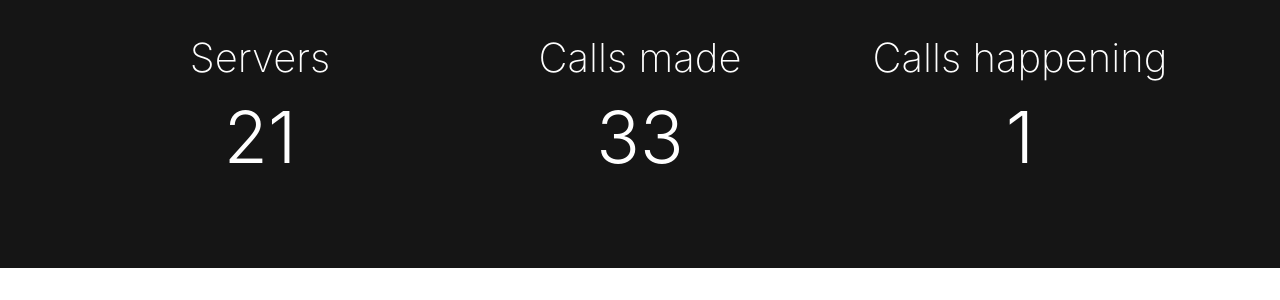
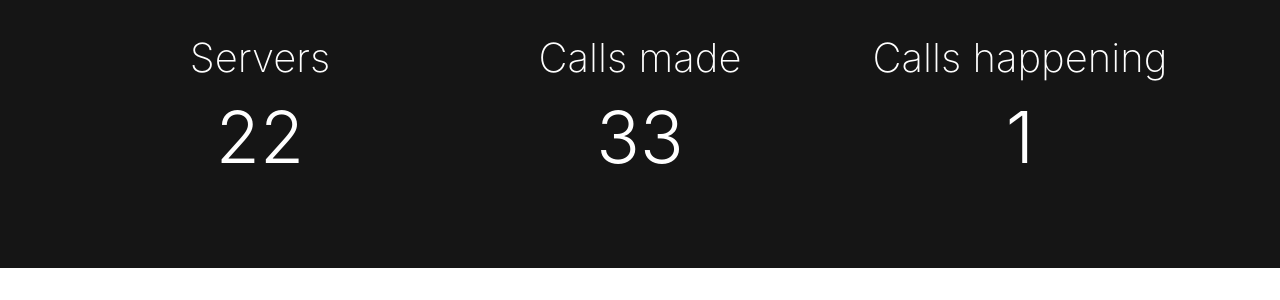
Before and after one commit to tumblenet/tnphone.tumblenet.ga, a Jekyll site: the page built from index.html, in a window 1280 px wide and 900 px high, scrolled down 443 px. Shown: the part 167-467 px from the top of the window. Built offline with Jekyll 4.4.1, drawn with Linux system fonts in a browser that asks for light colours; nearby versions of some CDN libraries.

Commit message:
Update Phones feed

```diff
--- a/_data/phones.json
+++ b/_data/phones.json
@@ -119,6 +119,6 @@
 		}
 	],
 	"callsMade": 33,
-	"servers": 21,
+	"servers": 22,
 	"currentCalls": 1
 }
```
